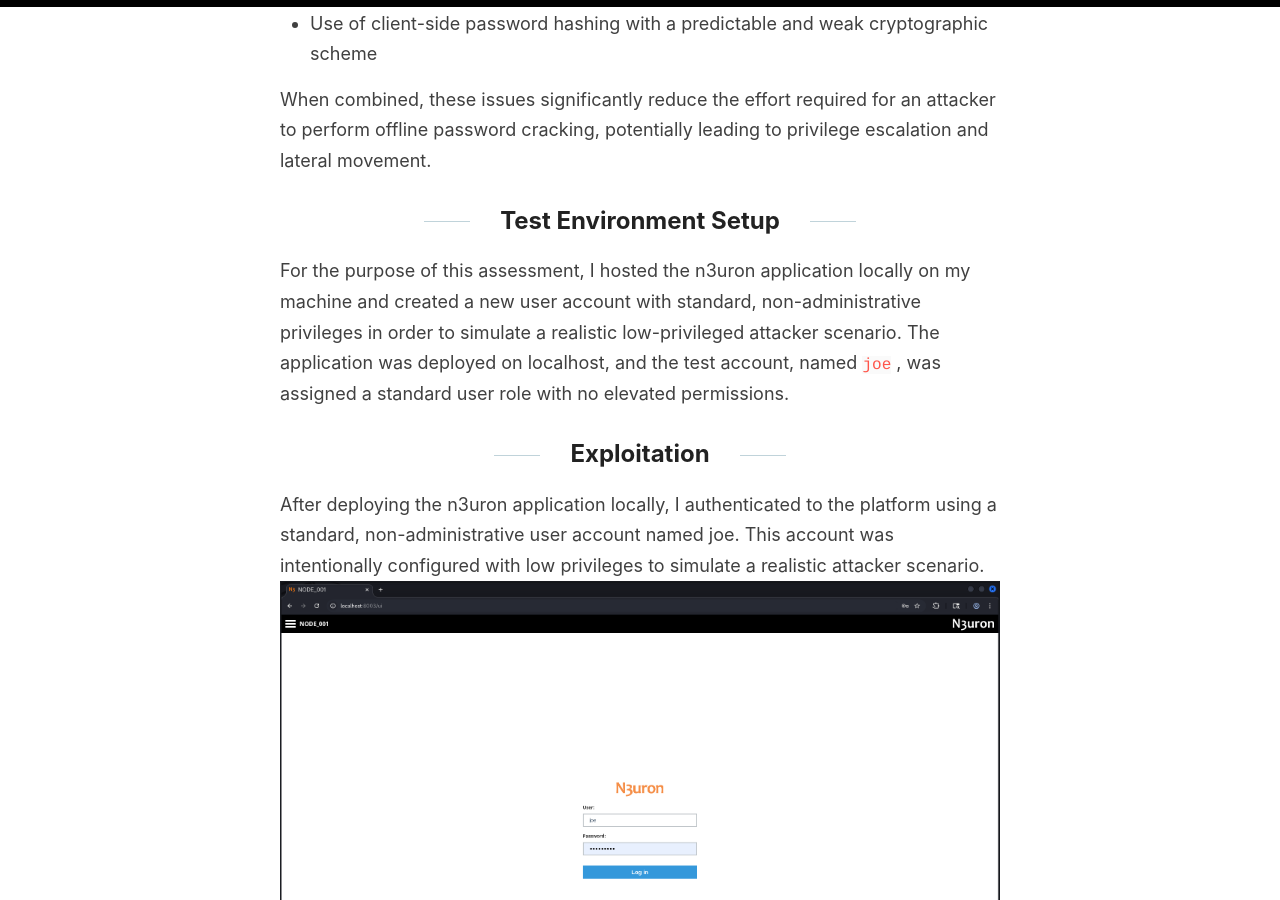
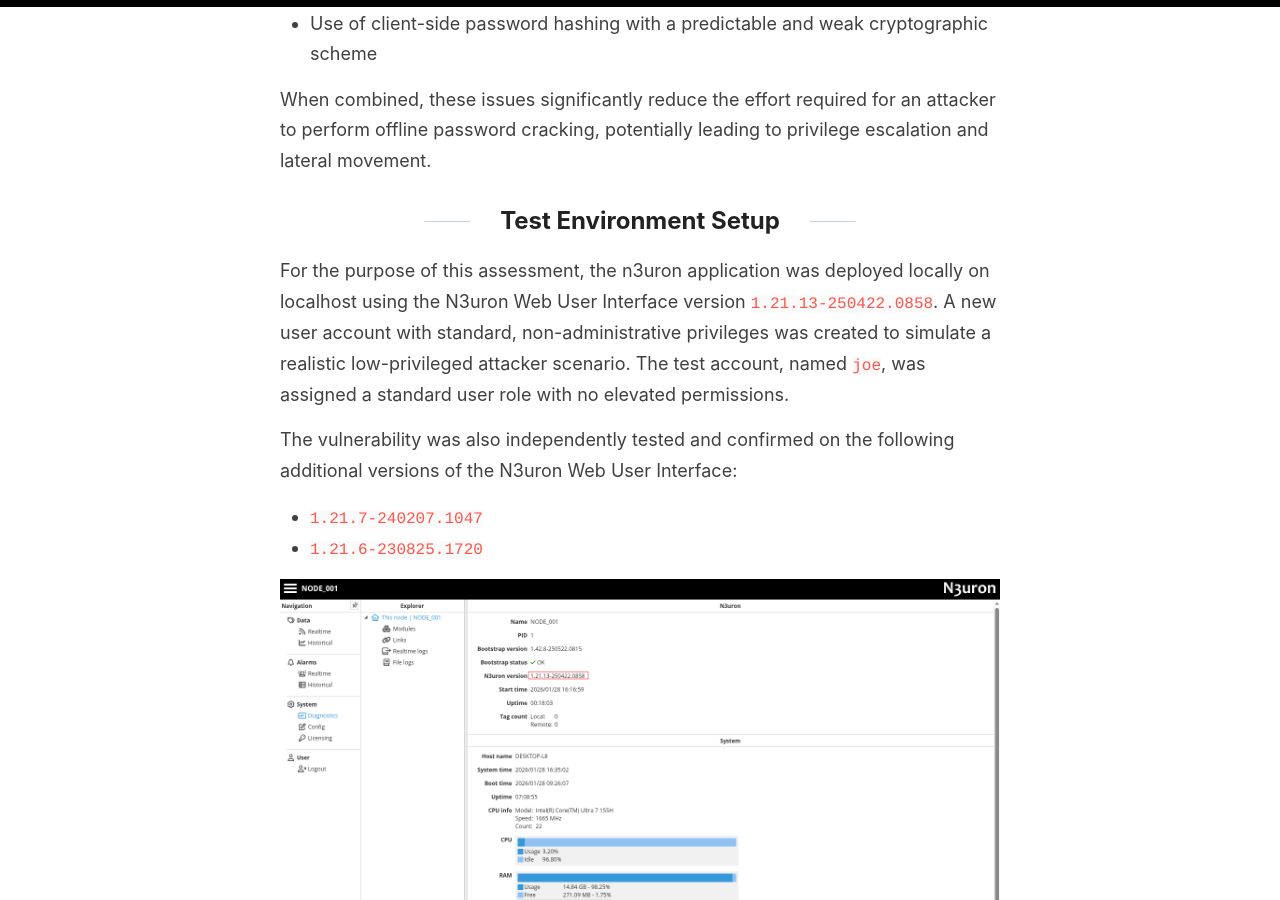
Before and after one commit to JoseAbreu28/JoseAbreu28.github.io, a Jekyll site: the page built from _posts/2026-01-23-CVE-2025-69929.md, in a window 1280 px wide and 900 px high, scrolled down 655 px. Built offline with Jekyll 4.4.1, drawn with Linux system fonts in a browser that asks for light colours.

Commit message:
Update 2026-01-23-CVE-2025-69929.md

````diff
--- a/_posts/2026-01-23-CVE-2025-69929.md
+++ b/_posts/2026-01-23-CVE-2025-69929.md
@@ -18,7 +18,14 @@ The issue is caused by a combination of insecure design decisions:
 When combined, these issues significantly reduce the effort required for an attacker to perform offline password cracking, potentially leading to privilege escalation and lateral movement.
 
 ## Test Environment Setup
-For the purpose of this assessment, I hosted the n3uron application locally on my machine and created a new user account with standard, non-administrative privileges in order to simulate a realistic low-privileged attacker scenario. The application was deployed on localhost, and the test account, named ```joe``` , was assigned a standard user role with no elevated permissions.
+For the purpose of this assessment, the n3uron application was deployed locally on localhost using the N3uron Web User Interface version `1.21.13-250422.0858`. A new user account with standard, non-administrative privileges was created to simulate a realistic low-privileged attacker scenario. The test account, named `joe`, was assigned a standard user role with no elevated permissions.
+
+The vulnerability was also independently tested and confirmed on the following additional versions of the N3uron Web User Interface:
+
+- `1.21.7-240207.1047`
+- `1.21.6-230825.1720`
+
+![n3uron version](https://joseabreu28.github.io/images/DATA/version_n3uron.png)
 
 ## Exploitation
 
````
